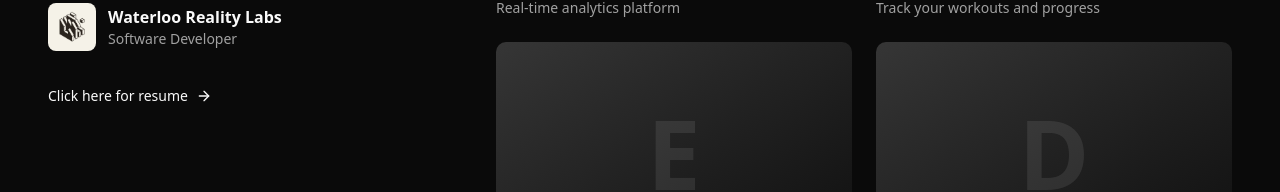
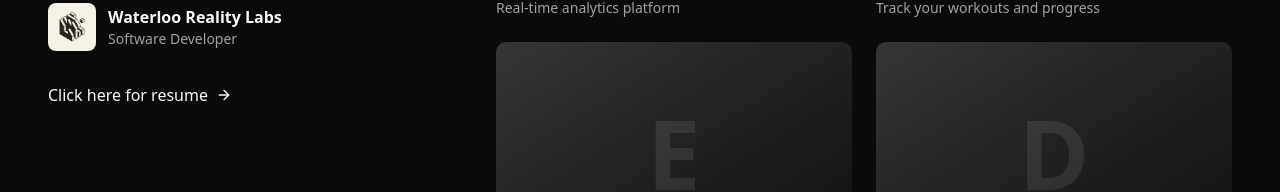
Before and after one commit to danielquzhao/personal-website-v2, a Next.js app: page / in a window 1280 px wide. Shown: the part 349-541 px from the top of the page. Built offline with nearby package versions, Linux system fonts and the light colour scheme.

Commit message:
Change resume button size

```diff
--- a/components/hero.tsx
+++ b/components/hero.tsx
@@ -64,7 +64,7 @@ export function Hero() {
         href="/resume.pdf"
         target="_blank"
         rel="noopener noreferrer"
-        className="inline-flex items-center gap-2 text-sm font-medium hover:gap-3 transition-all"
+        className="inline-flex items-center gap-2 text-base font-medium hover:gap-3 transition-all"
       >
         Click here for resume
         <ArrowRight className="w-4 h-4" />
```
